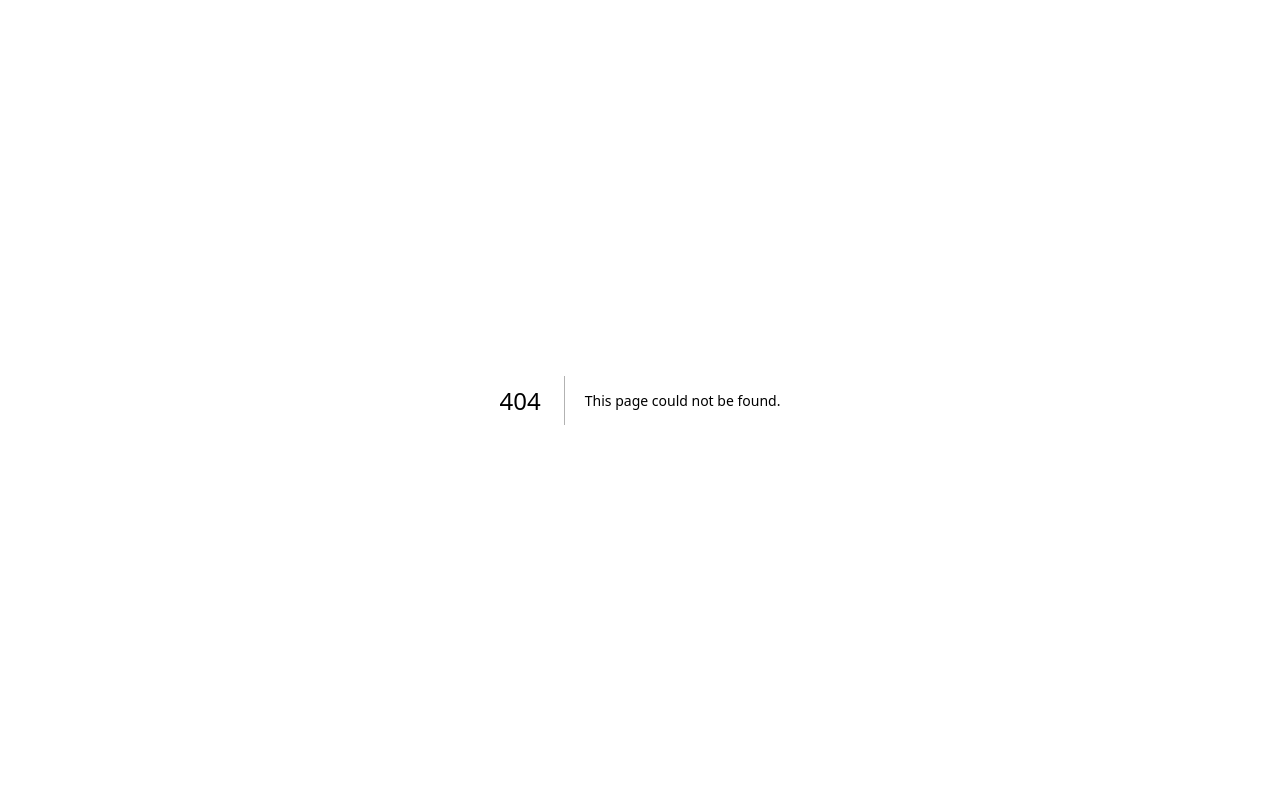
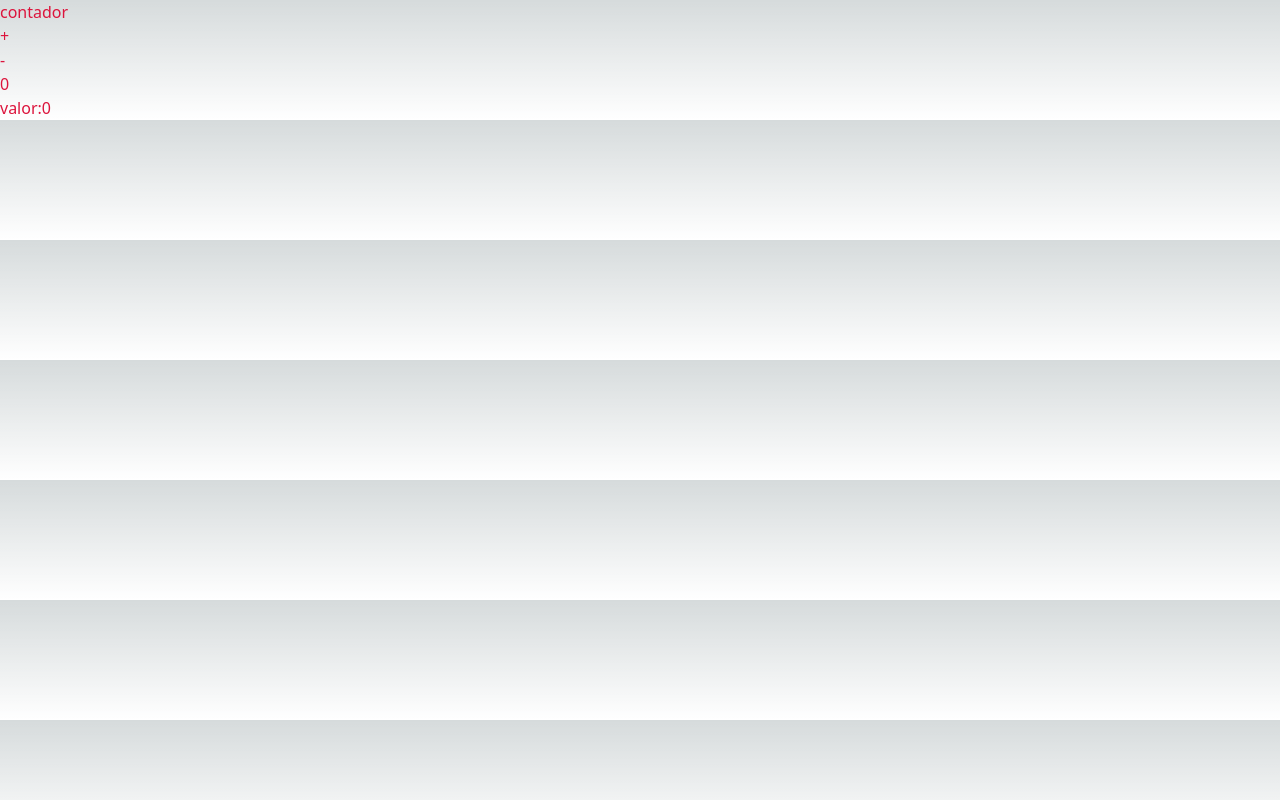
Before and after one commit to viniciusgit2/hiper, a Next.js app: page /render/Contador in a window 1280 px wide. Before the commit this address had no page. Built offline with nearby package versions, Linux system fonts and the light colour scheme.

Commit message:
finalizando os basicos

```diff
--- /dev/null
+++ b/src/pages/render/Contador.jsx
@@ -0,0 +1,25 @@
+import { useState } from "react";
+export default function Contador() {
+  const [num, setnumero] = useState(0);
+
+  const soma = () => {
+    setnumero(num + 1);
+  };
+  const diminuir = () => {
+    setnumero(num - 1);
+  };
+  return (
+    <div>
+      <h1>contador</h1>
+      <h2></h2>
+      <div>
+        <button onClick={soma}>+</button>
+        <div>
+          <button onClick={diminuir}>-</button>
+        </div>
+        {num}
+      </div>
+      <div>valor:{num}</div>
+    </div>
+  );
+}
--- /dev/null
+++ b/src/pages/render/formulario.jsx
@@ -0,0 +1,14 @@
+import { useState } from "react"
+
+export default function formulario(){
+    const [valor,setvalor]=useState('inicial')
+    function alterarinput(){
+        setvalor(valor+"!")
+    }
+    return(
+        <div>
+    <input type="text"value={valor} onChange={e =>setvalor(e.target.value)} />
+    <button onClick={alterarinput}>altera</button>
+    </div>
+    )
+}
```
